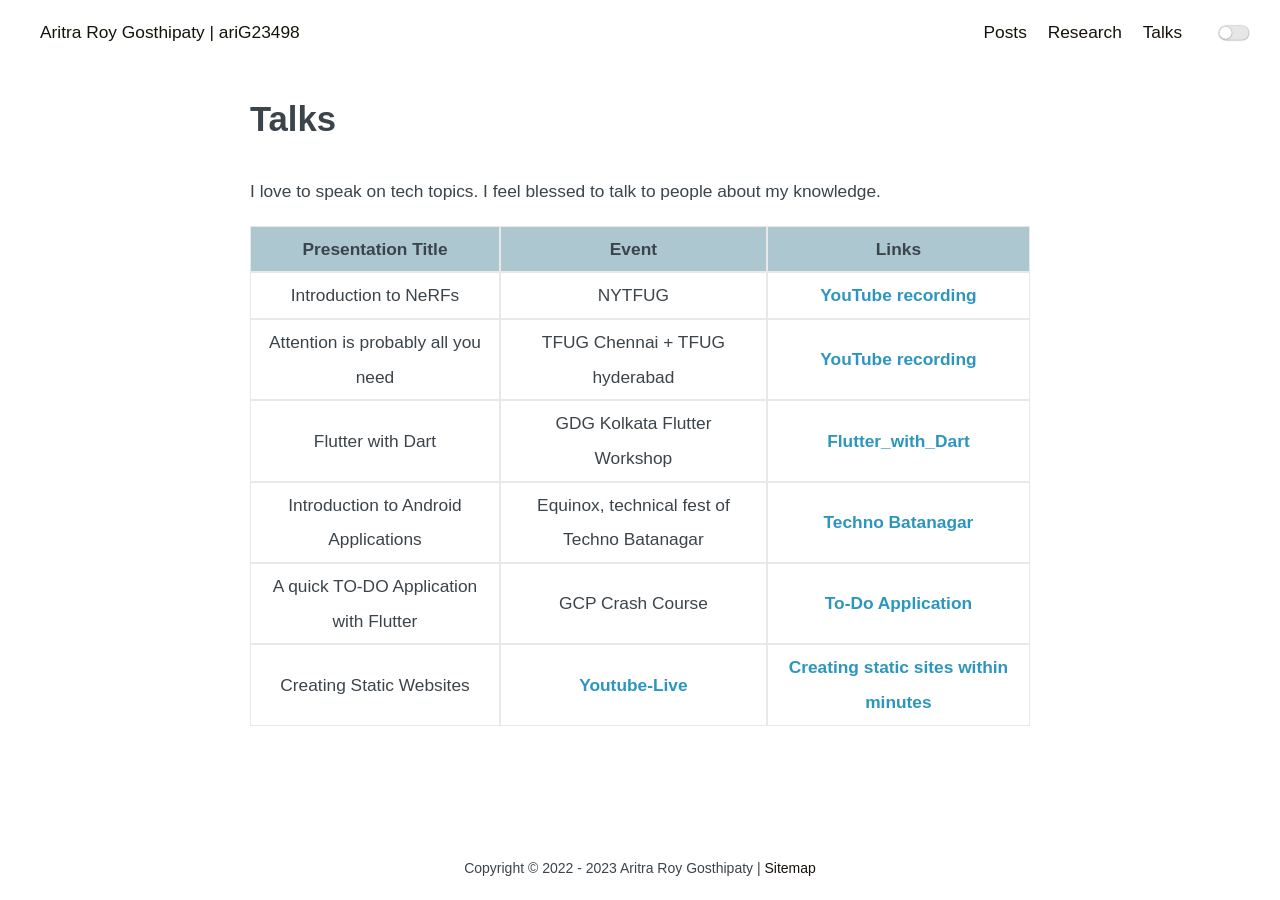
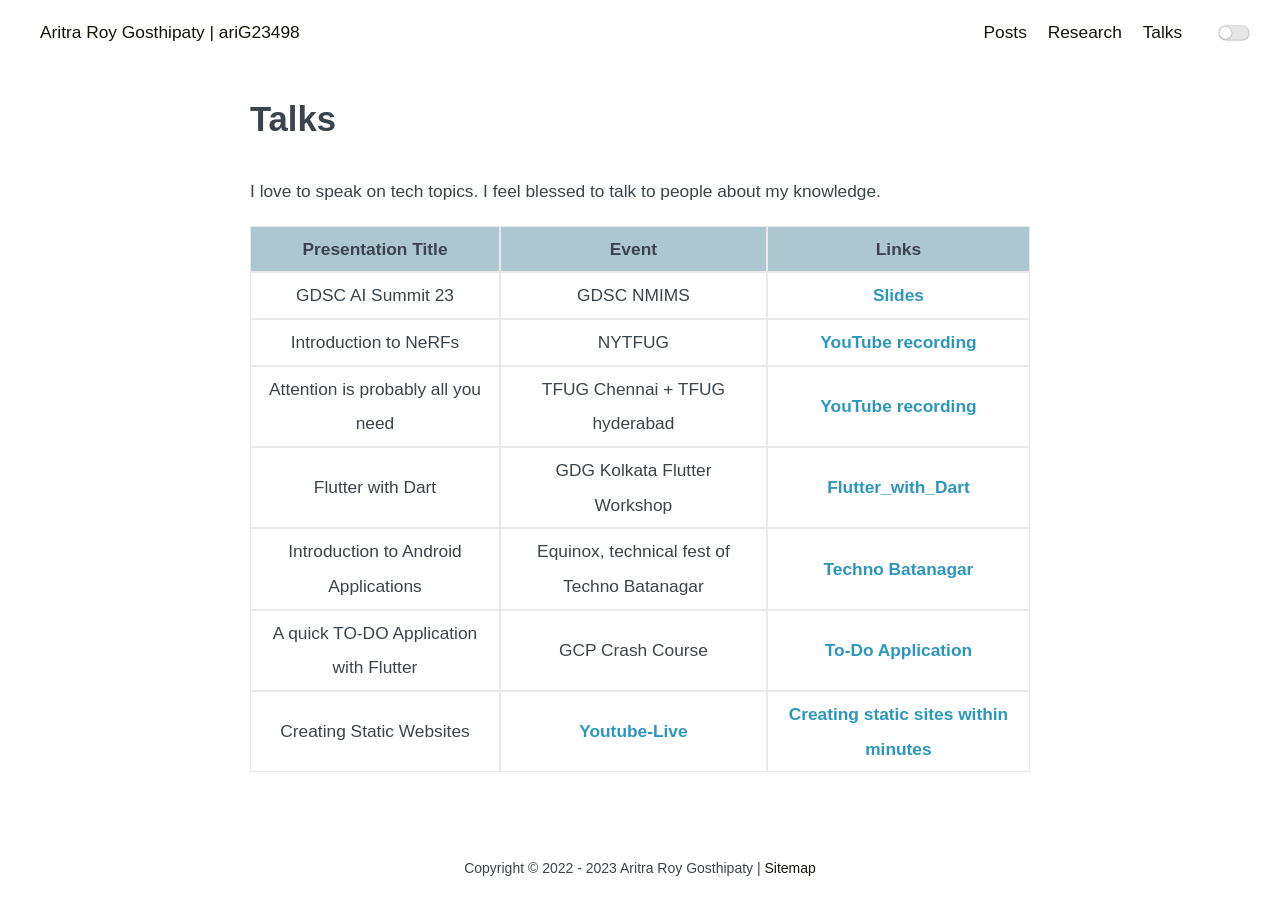
Before and after one commit to ariG23498/ariG23498.github.io, a Jekyll site: the page built from talks.md, in a window 1280 px wide. Built offline with Jekyll 4.4.1, drawn with Linux system fonts in a browser that asks for light colours.

Commit message:
Update talks.md

```diff
--- a/talks.md
+++ b/talks.md
@@ -6,6 +6,7 @@ permalink: /talks
 
 | Presentation Title | Event | Links |
 | :--: | :--: | :--: |
+| GDSC AI Summit 23 | GDSC NMIMS | [Slides](https://docs.google.com/presentation/d/1qrLvnQGb4PxdXyOdk94eAqwho37vESFc_LKi94zb8U8/edit?usp=sharing&resourcekey=0-1u1N4FIfjc53H7q-UDZ7Ag) |
 | Introduction to NeRFs | NYTFUG | [YouTube recording](https://www.youtube.com/watch?v=U2XS7SxOy2s) |
 | Attention is probably all you need | TFUG Chennai + TFUG hyderabad | [YouTube recording](https://www.youtube.com/watch?v=eFGCYrHQE5c) |
 | Flutter with Dart | GDG Kolkata Flutter Workshop | [Flutter_with_Dart](https://docs.google.com/presentation/d/18zbpZpZnJVg77zhtHrDXkm84ctrgqtrbzGea1GAb6Yk/edit?usp=sharing) |
```
